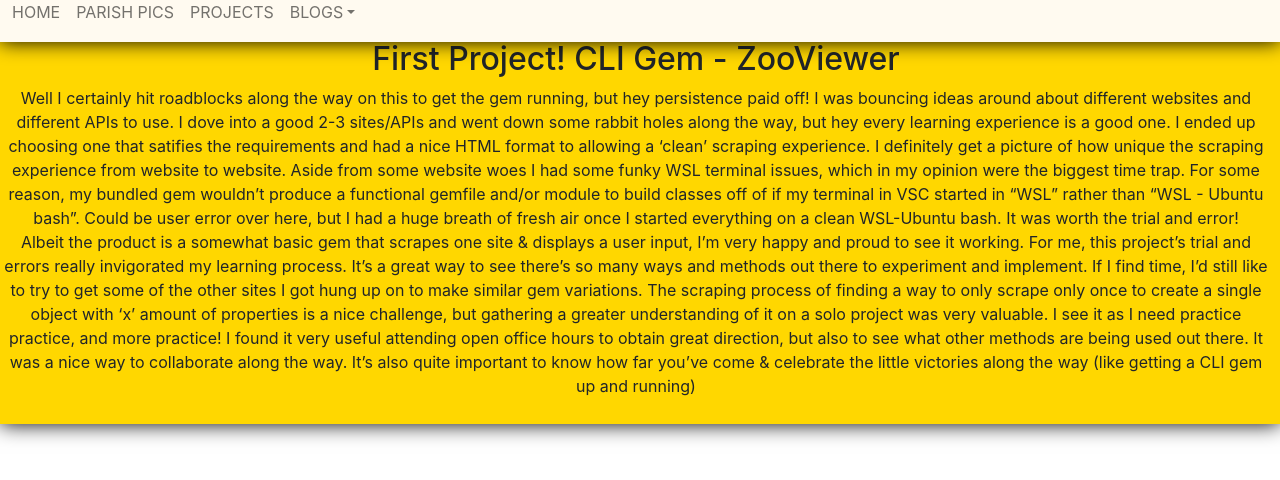
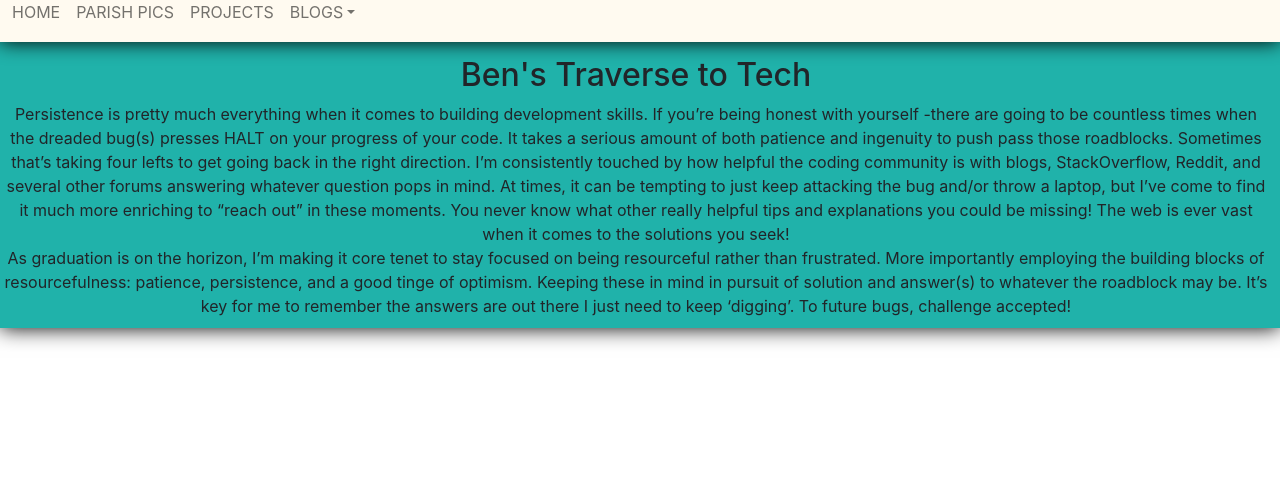
Before and after one commit to ParishBen/parishs-place, a React (Create React App) app: page /blogs/2 in a window 1280 px wide. Shown: the top 480 px of the page. Built offline with nearby package versions, Linux system fonts and the light colour scheme.

Commit message:
Revised bug in Blogs.js. All blogs wrender now

```diff
--- a/src/App.js
+++ b/src/App.js
@@ -7,10 +7,11 @@ import NavBar from './Navbar';
 import ParishPics from './ParishPics';
 import Projects from './Projects';
 import Blogs from './Blogs';
-import Blog1 from './Blog1';
 import Blog2 from './Blog2';
 import Blog3 from './Blog3';
-import Blog from './Blog';
+//import Blog4 from './Blog4';
+import Blog1 from './Blog1';
+import Blog0 from './Blog0';
 import Home from './Home';
 
 // const bigExplodeProps = {
@@ -69,9 +70,9 @@ class App extends Component {
         <Route path='/parish-pics' element={<ParishPics /> }/>
         <Route path='/projects' element={<Projects /> } />
         <Route path='/blogs' element={<Blogs />} />
-        <Route path='/blogs/:blogId' element={<Blog1/>}/>
-        <Route path='/blogs/2' element={<Blog2 />}/>
-        <Route path='/blogs/3' element={<Blog3 />}/>
+        <Route path='/blogs/1' element={<Blog0/>}/>
+        <Route path='/blogs/2' element={<Blog1 />}/>
+        <Route path='/blogs/3' element={<Blog2 />}/>
        {/* <Route path='/blogs' element={<Blogs />} />
        <Route path='/blogs' element={<Blogs />} /> */}
 
--- a/src/Blog0.js
+++ b/src/Blog0.js
@@ -1,4 +1,3 @@
-import { useParams } from "react-router"
 const Blog0 = () => {
 
     return (
--- a/src/Blog1.js
+++ b/src/Blog1.js
@@ -1,13 +1,13 @@
-import { useParams } from "react-router"
-const Blog = () => {
+const Blog1 = () => {
 
     return (
-        <div>
+        <div class="container-fluid" style={{backgroundColor:'lightseagreen', boxShadow: '0 0 20px black',textAlign:'center', paddingBottom: '10px', paddingLeft:'3pt' }}>
+        <span style={{backgroundColor:'#ad9c3a', position:'relative',top:'12pt'}}>
             <h2> Ben's Traverse to Tech</h2>
             <p>Persistence is pretty much everything when it comes to building development skills. If you’re being honest with yourself -there are going to be countless times when the dreaded bug(s) presses HALT on your progress of your code. It takes a serious amount of both patience and ingenuity to push pass those roadblocks. Sometimes that’s taking four lefts to get going back in the right direction. I’m consistently touched by how helpful the coding community is with blogs, StackOverflow, Reddit, and several other forums answering whatever question pops in mind. At times, it can be tempting to just keep attacking the bug and/or throw a laptop, but I’ve come to find it much more enriching to “reach out” in these moments. You never know what other really helpful tips and explanations you could be missing! The web is ever vast when it comes to the solutions you seek!
                 <br/><t/>As graduation is on the horizon, I’m making it core tenet to stay focused on being resourceful rather than frustrated. More importantly employing the building blocks of resourcefulness: patience, persistence, and a good tinge of optimism. Keeping these in mind in pursuit of solution and answer(s) to whatever the roadblock may be. It’s key for me to remember the answers are out there I just need to keep ‘digging’. To future bugs, challenge accepted!</p>
-
+           </span>
         </div>
     )
 }
-export default Blog
+export default Blog1
--- a/src/Blog2.js
+++ b/src/Blog2.js
@@ -1,5 +1,5 @@
 
-const Blog1 = () => {
+const Blog2 = () => {
     return (
         <div class="container-fluid" style={{backgroundColor:'gold', boxShadow: '0 0 20px black',textAlign:'center', paddingBottom: '10px', paddingLeft:'3pt' }}>
 
@@ -10,4 +10,4 @@ const Blog1 = () => {
 
     )
 }
-export default Blog1
+export default Blog2
--- a/src/Blog3.js
+++ b/src/Blog3.js
@@ -1,5 +1,5 @@
 
-const Blog2 = () => {
+const Blog3 = () => {
     return (
         // <div  /*style={{backgroundColor:'#ad9c3a', position:'relative',top:'12pt'}}*/>
                     <div class="container-fluid" style={{backgroundColor:'gold', boxShadow: '0 0 20px black',textAlign:'center', paddingBottom: '10px', paddingLeft:'3pt' }}>
@@ -11,4 +11,4 @@ const Blog2 = () => {
 
     )
 }
-export default Blog2
+export default Blog3
--- a/src/Blog4.js
+++ b/src/Blog4.js
@@ -1,5 +1,5 @@
 
-const Blog3 = () => {
+const Blog4 = () => {
     return (
         // <div  /*style={{backgroundColor:'#ad9c3a', position:'relative',top:'12pt'}}*/>
          <div class="container-fluid" style={{backgroundColor:'gold', boxShadow: '0 0 20px black',textAlign:'center', paddingBottom: '10px', paddingLeft:'3pt' }}>
@@ -12,4 +12,4 @@ The project was such a process to get all the moving parts and models operating
     )
 }
 
-export default Blog3
+export default Blog4
--- a/src/Blog5.js
+++ b/src/Blog5.js
@@ -1,5 +1,5 @@
 
-const Blog4 = () => {
+const Blog5 = () => {
     return (
         // <div  /*style={{backgroundColor:'#ad9c3a', position:'relative',top:'12pt'}}*/>
          <div class="container-fluid" style={{backgroundColor:'gold', boxShadow: '0 0 20px black',textAlign:'center', paddingBottom: '10px', paddingLeft:'3pt' }}>
@@ -10,4 +10,4 @@ const Blog4 = () => {
     )
 }
 
-export default Blog4
+export default Blog5
--- a/src/Blog6.js
+++ b/src/Blog6.js
@@ -0,0 +1,13 @@
+
+const Blog6 = () => {
+    return (
+        // <div  /*style={{backgroundColor:'#ad9c3a', position:'relative',top:'12pt'}}*/>
+         <div class="container-fluid" style={{backgroundColor:'gold', boxShadow: '0 0 20px black',textAlign:'center', paddingBottom: '10px', paddingLeft:'3pt' }}>
+
+            <h2> </h2>
+            <p><t/></p>
+        </div>
+    )
+}
+
+export default Blog6
```
